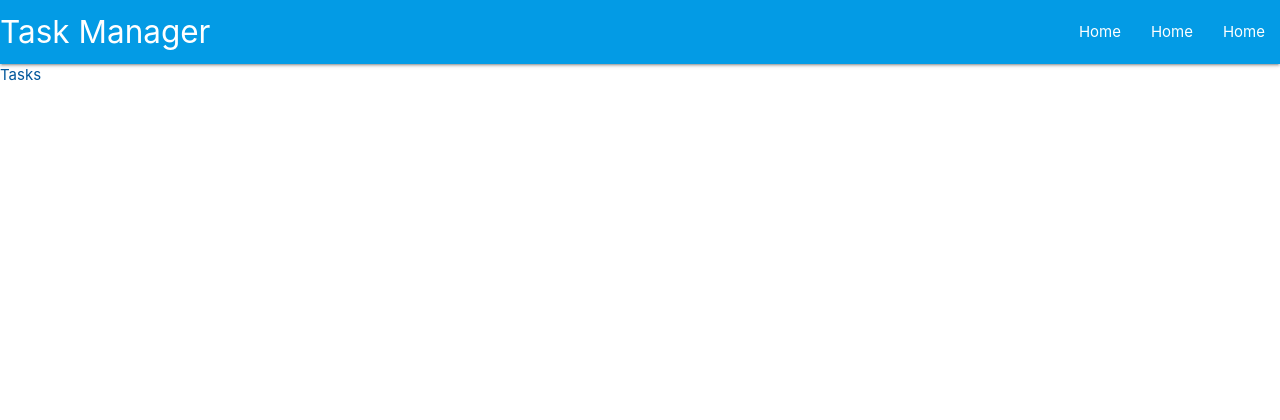
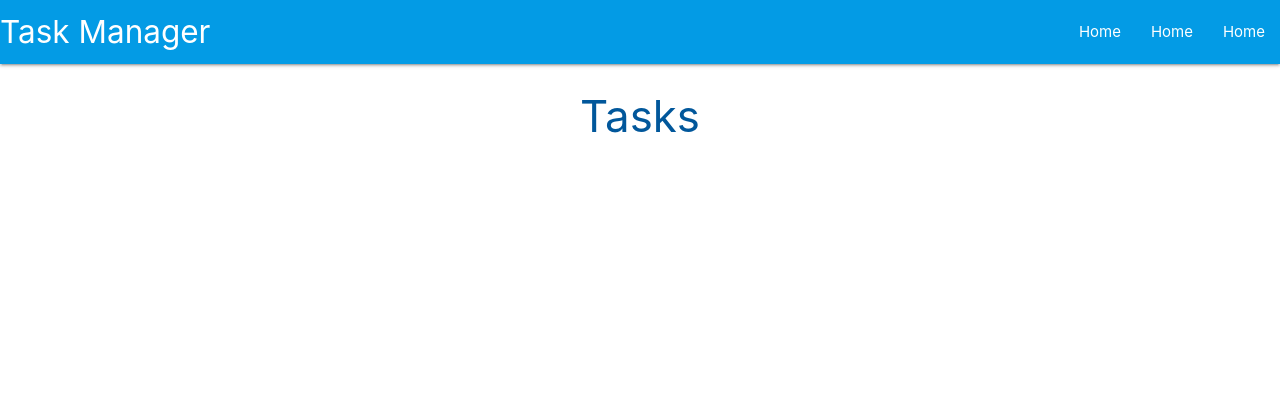
Before and after one commit to MattDunks94/flask-sqlalchemy-task-manager-app, a Flask app: page / in a window 1280 px wide. Shown: the top 420 px of the page. Run offline with Flask 2, Linux system fonts and the light colour scheme; some libraries are stand-ins or nearby versions.

Commit message:
edited the h3 element, had colon within tags

```diff
--- a/taskmanager/templates/tasks.html
+++ b/taskmanager/templates/tasks.html
@@ -1,6 +1,6 @@
 {% extends "base.html" %}
 {% block content %}
 
-<h3: class="light-blue-text text-darken-4 centre-align">Tasks</h3:>
+<h3 class="light-blue-text text-darken-4 center-align">Tasks</h3>
 
 {%  endblock%}
```
